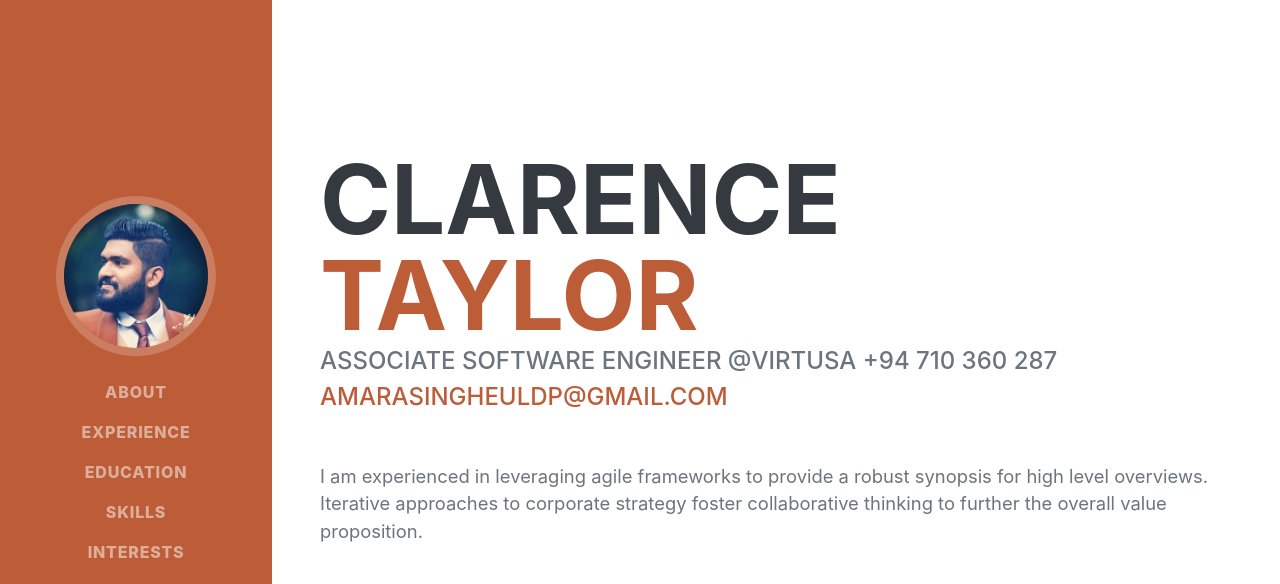
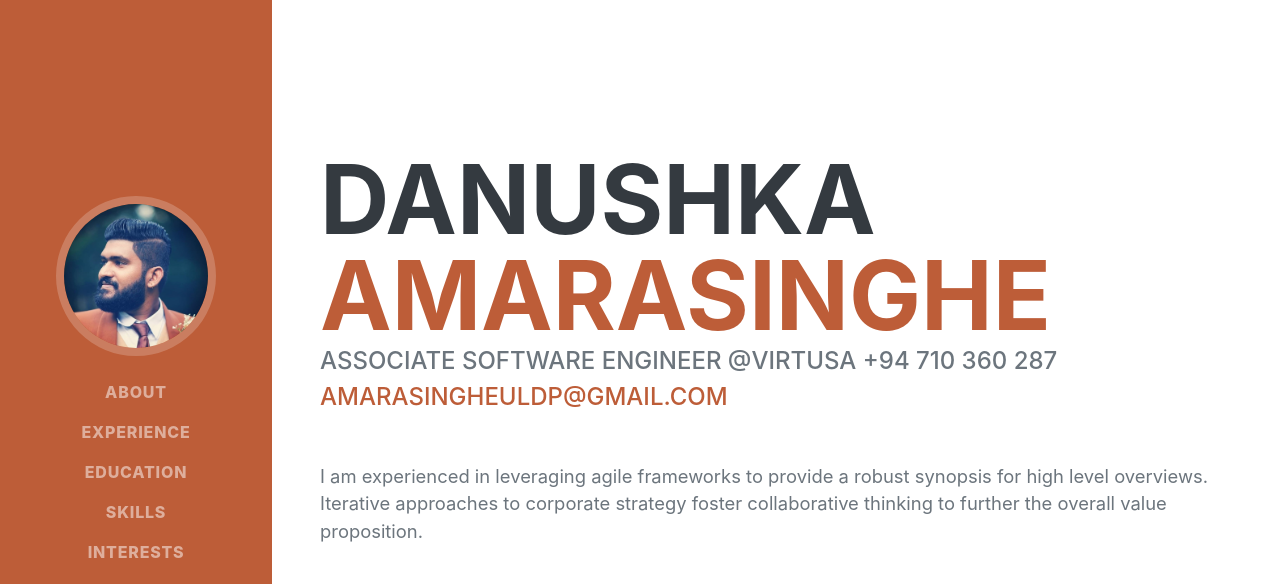
Before and after one commit to Amarasinghe-ULDP/Amarasinghe-ULDP.github.io, a plain HTML site: page index.html in a window 1280 px wide. Shown: the top 584 px of the page. Drawn offline with nearby package versions, Linux system fonts and the light colour scheme; a web font is replaced by a local one.

Commit message:
change index.html

```diff
--- a/index.html
+++ b/index.html
@@ -40,8 +40,8 @@
             <section class="resume-section" id="about">
                 <div class="resume-section-content">
                     <h1 class="mb-0">
-                        Clarence
-                        <span class="text-primary">Taylor</span>
+                        Danushka
+                        <span class="text-primary">Amarasinghe</span>
                     </h1>
                     <div class="subheading mb-5">
                         Associate Software Engineer @Virtusa
```
